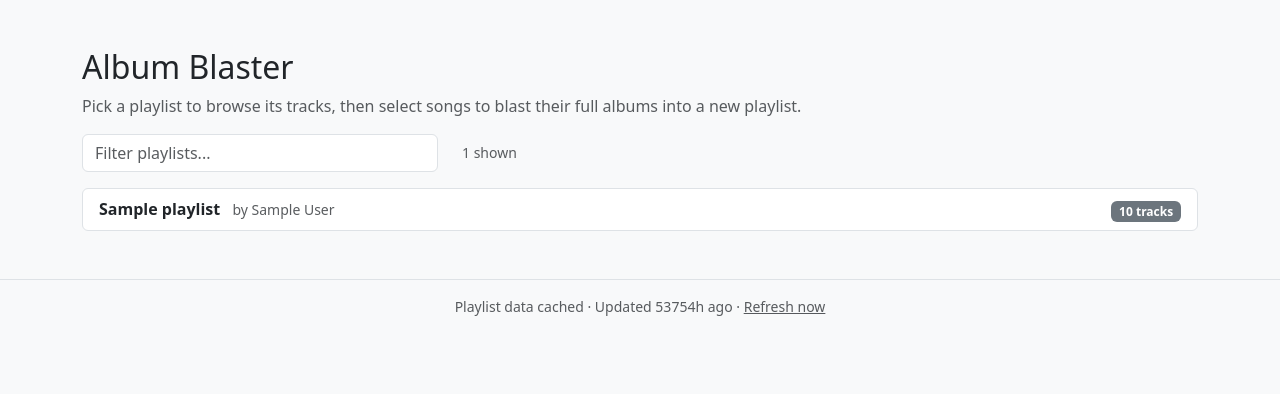
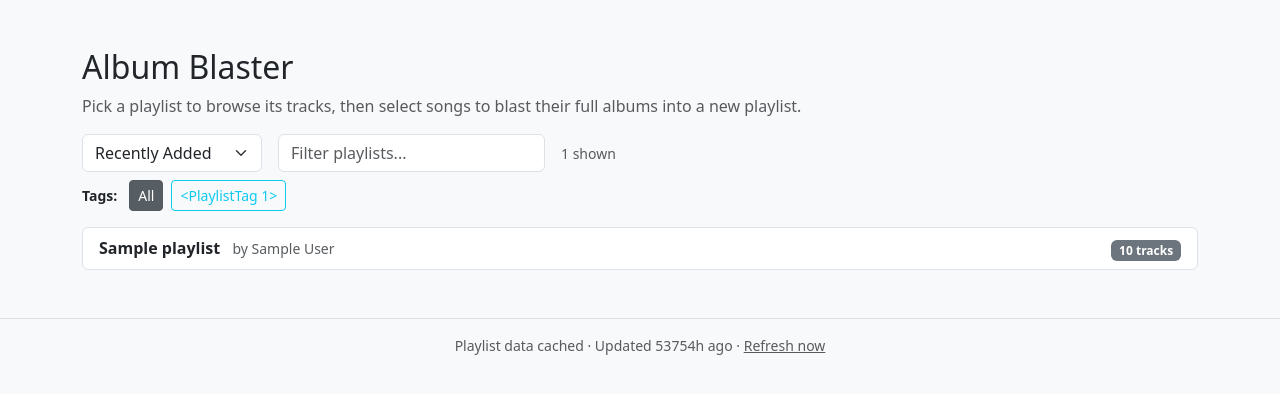
Before and after one commit to CoryBerry/Spotify_Playlist_Magic, a Flask app: template templates/spotify_album_blaster.html in a window 1280 px wide. Shown: the part 56-450 px from the top of the page. Run offline with Flask 3, Linux system fonts and the light colour scheme; tables that the repository leaves empty hold one stand-in row (values such as "Sample post"); the template is opened without the code that fills it: values that come from a table or form of the project are taken from there, most other values are stand-ins (such as "Sample title", 1, 10 or a date in 2020).

Commit message:
Add sort and tag filter to Album Blaster pages
- Spotify Album Blaster: sort (A-Z, Z-A, most/fewest tracks, recently added) + tag filter
- Plex Album Blaster: same sort options
- Pass all_tag_names to spotify_album_blaster route for tag filter buttons

Co-Authored-By: Claude Sonnet 4.6 <noreply@anthropic.com>

```diff
--- a/app.py
+++ b/app.py
@@ -366,8 +366,11 @@ def album_blaster():
     for t in all_tags:
         tag_map.setdefault(t.playlist_id, []).append(t.tag)
 
+    all_tag_names = sorted({t.tag for t in all_tags})
+
     return render_template("spotify_album_blaster.html", playlists=playlists, user_id=user_id,
-                           tag_map=tag_map, cache_updated_at=cache_updated_at,
+                           tag_map=tag_map, all_tags=all_tag_names,
+                           cache_updated_at=cache_updated_at,
                            cache_refresh_url=url_for("cache_refresh") + "?next=" + request.path)
 
 
--- a/templates/spotify_album_blaster.html
+++ b/templates/spotify_album_blaster.html
@@ -6,20 +6,42 @@
   <h2>Album Blaster</h2>
   <p class="text-muted">Pick a playlist to browse its tracks, then select songs to blast their full albums into a new playlist.</p>
 
-  <div class="row mb-3">
-    <div class="col-md-4">
+  <div class="row align-items-center mb-2 g-3">
+    <div class="col-auto">
+      <select id="sortSelect" class="form-select" style="width: 180px;">
+        <option value="recent">Recently Added</option>
+        <option value="az">A → Z</option>
+        <option value="za">Z → A</option>
+        <option value="most">Most Tracks</option>
+        <option value="least">Fewest Tracks</option>
+      </select>
+    </div>
+    <div class="col-md-3">
       <input type="text" id="filterInput" class="form-control" placeholder="Filter playlists...">
     </div>
     <div class="col-auto">
-      <span id="visibleCount" class="text-muted small mt-2 d-inline-block"></span>
+      <span id="visibleCount" class="text-muted small"></span>
     </div>
   </div>
+
+  {% if all_tags %}
+  <div class="mb-3 d-flex flex-wrap gap-2 align-items-center">
+    <span class="fw-bold small me-1">Tags:</span>
+    <button type="button" class="btn btn-sm btn-secondary tag-filter-btn active" data-tag="">All</button>
+    {% for tag in all_tags %}
+      <button type="button" class="btn btn-sm btn-outline-info tag-filter-btn" data-tag="{{ tag }}">{{ tag }}</button>
+    {% endfor %}
+  </div>
+  {% endif %}
 
   <div class="list-group" id="playlistList">
     {% for playlist in playlists %}
       <a href="/spotify/album-blaster/{{ playlist.id }}"
          class="list-group-item list-group-item-action playlist-row"
-         data-name="{{ playlist.name | lower }}">
+         data-name="{{ playlist.name | lower }}"
+         data-tracks="{{ playlist.tracks.total }}"
+         data-order="{{ loop.index }}"
+         data-tags="{{ tag_map.get(playlist.id, []) | join(',') | lower }}">
         <div class="d-flex justify-content-between align-items-start">
           <div>
             <span class="fw-bold">{{ playlist.name }}</span>
@@ -43,22 +65,55 @@
 
 {% block scripts %}
   <script>
+    const list   = document.getElementById("playlistList");
     const filter = document.getElementById("filterInput");
-    const rows   = document.querySelectorAll(".playlist-row");
+    const sorter = document.getElementById("sortSelect");
     const count  = document.getElementById("visibleCount");
+    let activeTag = "";
 
-    function update() {
-      const term    = filter.value.toLowerCase();
-      let   visible = 0;
-      rows.forEach(row => {
-        const show = row.dataset.name.includes(term);
+    function getRows() {
+      return [...list.querySelectorAll(".playlist-row")];
+    }
+
+    function applyFilter() {
+      const term = filter.value.toLowerCase();
+      let visible = 0;
+      getRows().forEach(row => {
+        const nameMatch = row.dataset.name.includes(term);
+        const tagMatch  = !activeTag || row.dataset.tags.split(",").includes(activeTag);
+        const show = nameMatch && tagMatch;
         row.classList.toggle("d-none", !show);
         if (show) visible++;
       });
       count.textContent = visible + " shown";
     }
 
-    filter.addEventListener("input", update);
-    update();
+    function applySort() {
+      const val  = sorter.value;
+      const rows = getRows();
+      rows.sort((a, b) => {
+        if (val === "az")    return a.dataset.name.localeCompare(b.dataset.name);
+        if (val === "za")    return b.dataset.name.localeCompare(a.dataset.name);
+        if (val === "most")  return b.dataset.tracks - a.dataset.tracks;
+        if (val === "least") return a.dataset.tracks - b.dataset.tracks;
+        return a.dataset.order - b.dataset.order;
+      });
+      rows.forEach(row => list.appendChild(row));
+      applyFilter();
+    }
+
+    filter.addEventListener("input", applyFilter);
+    sorter.addEventListener("change", applySort);
+
+    document.querySelectorAll(".tag-filter-btn").forEach(btn => {
+      btn.addEventListener("click", () => {
+        document.querySelectorAll(".tag-filter-btn").forEach(b => b.classList.remove("active"));
+        btn.classList.add("active");
+        activeTag = btn.dataset.tag;
+        applyFilter();
+      });
+    });
+
+    applyFilter();
   </script>
 {% endblock %}
```
Also changed, not shown: templates/plex_album_blaster.html (+41 -9 lines).
